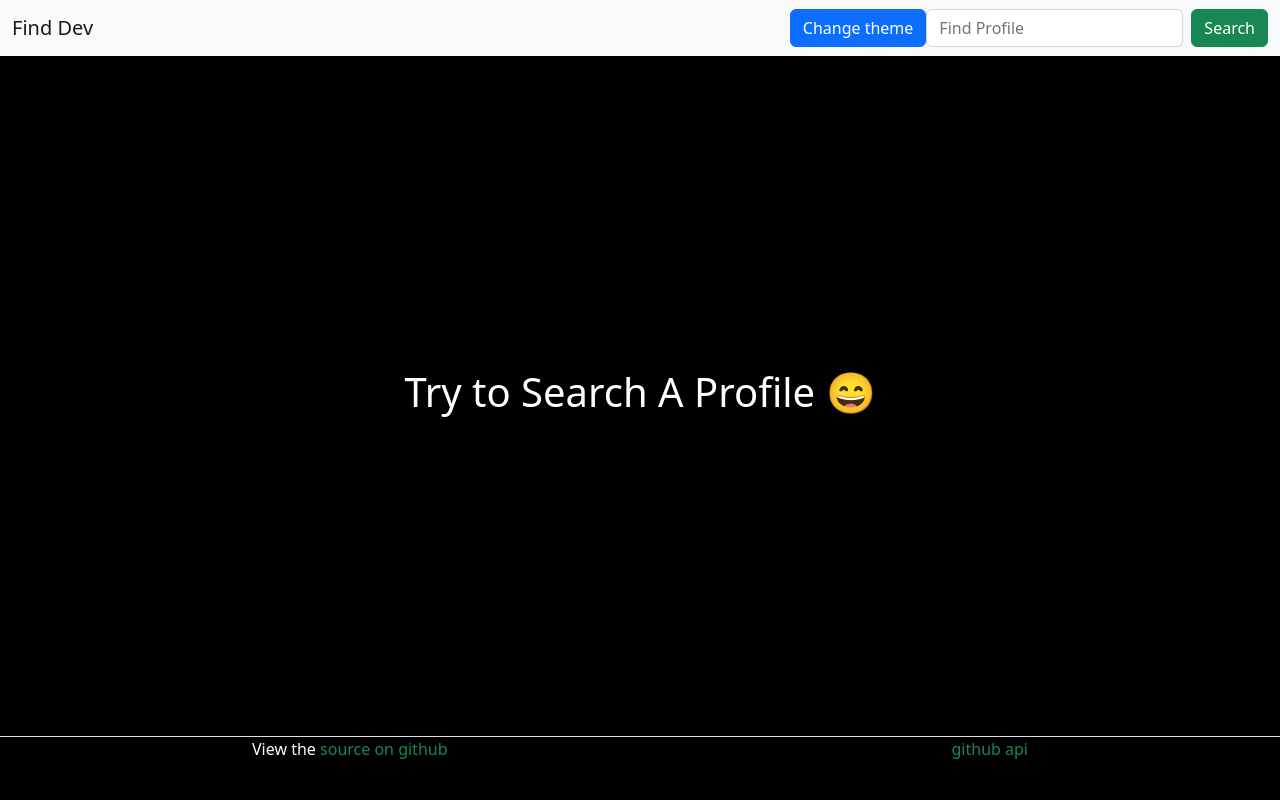
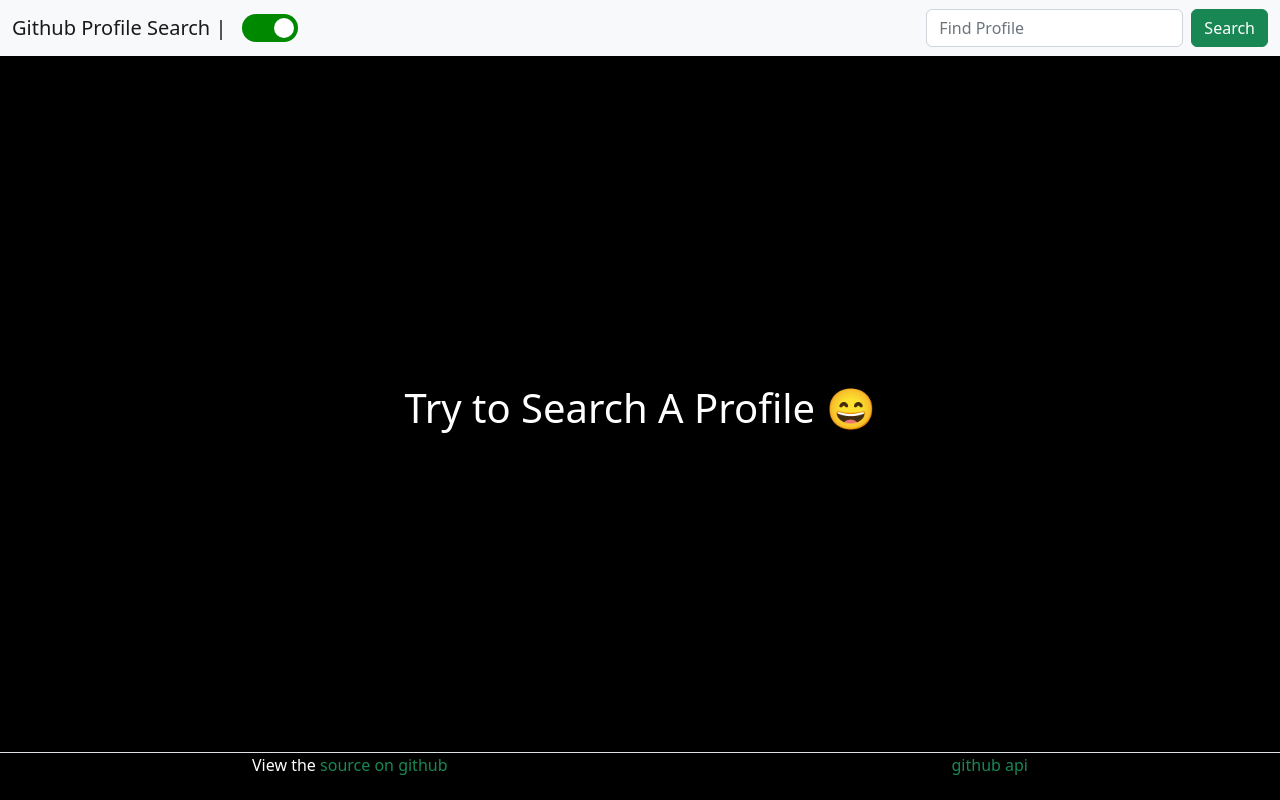
Before and after one commit to FLAIR7/github-user-search, a React (Create React App) app: page / in a window 1280 px wide. Built offline with nearby package versions, Linux system fonts and the light colour scheme.

Commit message:
feat: theme switch

```diff
--- a/package.json
+++ b/package.json
@@ -12,6 +12,7 @@
     "react-dom": "^18.2.0",
     "react-router-dom": "^6.3.0",
     "react-scripts": "5.0.1",
+    "react-switch": "^7.0.0",
     "styled-components": "^5.3.5",
     "web-vitals": "^2.1.0"
   },
--- a/src/App.js
+++ b/src/App.js
@@ -1,14 +1,13 @@
-import { useState } from 'react';
+import { createContext, useContext, useState } from 'react';
 import './App.css';
 import { Footer } from './components/Footer';
 import { Header } from './components/Navbar';
-import { ProfileProvider, useProfile } from './context/ProfileContext';
+import { ProfileProvider } from './context/ProfileContext';
 import { RoutePages } from './routes/RoutePages';
 import { ThemeProvider } from "styled-components";
 import { lightTheme, darkTheme, GlobalStyles} from "./themes.js";
 
 function App() {
-
   const [theme, setTheme] = useState("dark");
 
   const themeToggler = () => {
@@ -20,7 +19,7 @@ function App() {
       <ThemeProvider theme={theme === "light" ? lightTheme : darkTheme}>
         <GlobalStyles/>
           <ProfileProvider>
-            <Header/>
+            <Header theme={theme} toggler={themeToggler} />
             <RoutePages/>
           </ProfileProvider>
           <Footer/>
--- a/src/components/Footer.jsx
+++ b/src/components/Footer.jsx
@@ -2,11 +2,11 @@ export function Footer(){
     return (
         <div className="d-flex justify-content-around border-top">
             <div>
-                <span>View the <a class="link-success text-decoration-none"
+                <span>View the <a className="link-success text-decoration-none"
                 href="https://github.com/FLAIR7/github-user-search">source on github</a></span>
             </div>
             <div>
-                <span><a class="link-success text-decoration-none"
+                <span><a className="link-success text-decoration-none"
                 href="https://docs.github.com/pt/rest">github api</a></span>
             </div>
         </div>
--- a/src/components/Navbar.jsx
+++ b/src/components/Navbar.jsx
@@ -4,8 +4,9 @@ import Form from 'react-bootstrap/Form';
 import Nav from 'react-bootstrap/Nav';
 import {Navbar} from 'react-bootstrap';
 import { useProfile } from '../context/ProfileContext';
+import ReactSwitch from 'react-switch';
 
-export function Header(){
+export function Header({theme, toggler}){
 
     const {
         handleProfileChange,
@@ -16,7 +17,9 @@ export function Header(){
         <header>
             <Navbar bg="light" expand="lg">
                 <Container fluid>
-                    <Navbar.Brand href="/" className="text">Find Dev</Navbar.Brand>
+                    <Navbar.Brand href="/" className="text">Github Profile Search | </Navbar.Brand>
+                    {/* <ReactSwitch onChange={() => {}} checked={false} checkedIcon={false}
+                    uncheckedIcon={false}/> */}
                     <Navbar.Toggle aria-controls="navbarScroll" />
                     <Navbar.Collapse id="navbarScroll">
                     <Nav
@@ -24,8 +27,15 @@ export function Header(){
                         style={{ maxHeight: '100px' }}
                         navbarScroll
                     >
+                        <ReactSwitch
+                        onChange={toggler}
+                        checked={theme === "dark"}
+                        checkedIcon={false}
+                        uncheckedIcon={false}
+                        handleDiameter={20}
+
+                        />
                     </Nav>
-                    <Button>Change theme</Button>
                     <Form className="d-flex" onSubmit={handleClick}>
                         <Form.Control
                         type="search"
--- a/src/pages/main/Main.jsx
+++ b/src/pages/main/Main.jsx
@@ -14,8 +14,6 @@ export function Main(){
     let username = getLoad();
     let array = [];
 
-    const [loading, setLoading] = useState(false);
-
     if(username) {
         username = getLoad();
         array = getUsers();
@@ -23,7 +21,7 @@ export function Main(){
 
     return (
 
-        <div className="container">
+        <div className="container mt-3">
             <Row md={2} xs={1} lg={3} className="g-3">
                 {username ? (
                     array.map(a => {
--- a/src/themes.js
+++ b/src/themes.js
@@ -21,4 +21,6 @@ export const GlobalStyles = createGlobalStyle`
         border: 2px solid ${props => props.theme.text};
     }
 
+
+
 `;
```
Also changed, not shown: src/context/ThemesContext.js (added, +29 -0 lines), 1 other file (tests, documents, lock files or other folders).
